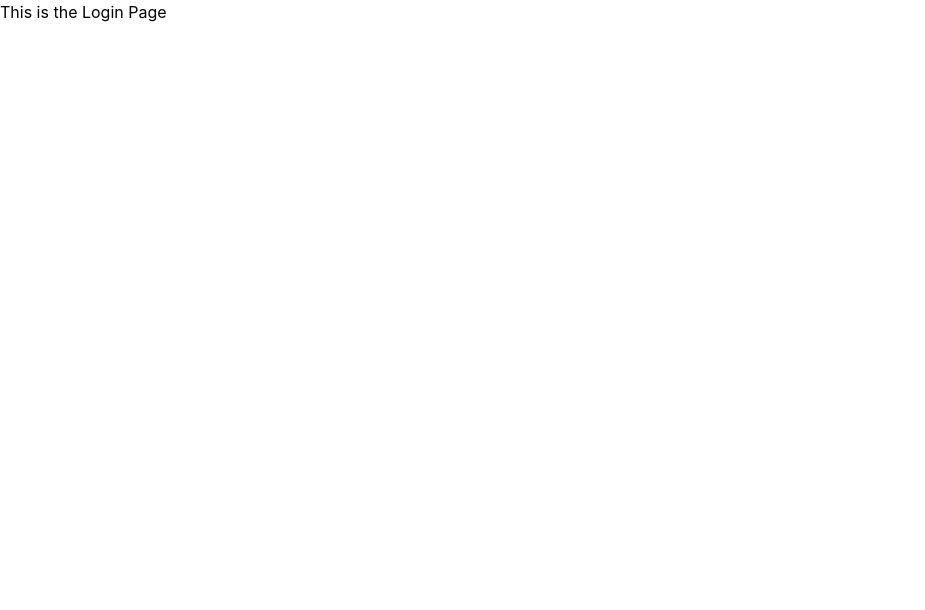
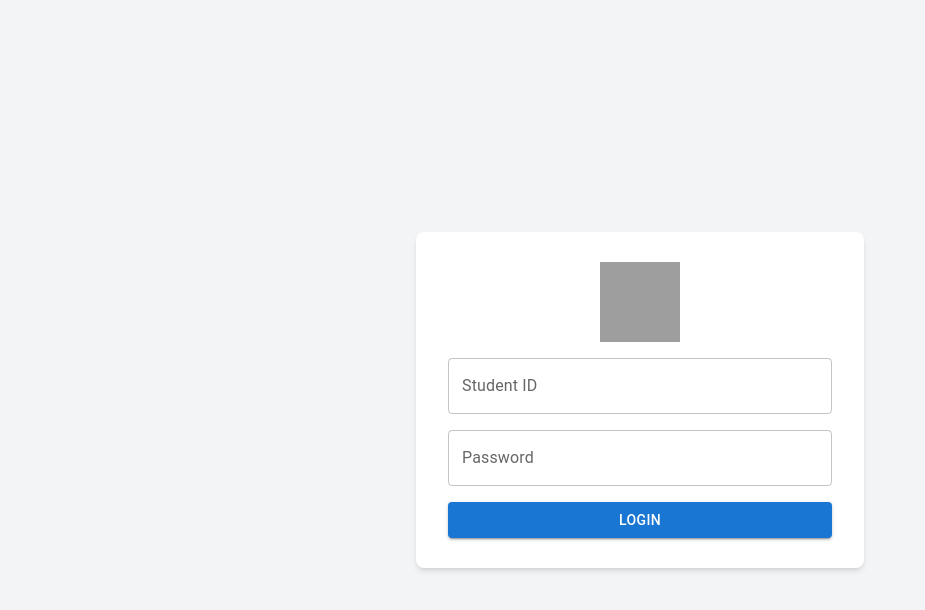
Before and after one commit to CodeSenpay/DSAS-SYSTEM, a React (Vite) app: page /login in a window 1280 px wide. Shown: the top 610 px of the page, without its empty margins (0-925 px from the left). Built offline with nearby package versions, Linux system fonts and the light colour scheme; grey boxes are pictures that could not be loaded.

Commit message:
Added Login Page

```diff
--- a/src/App.tsx
+++ b/src/App.tsx
@@ -7,6 +7,7 @@ import {
   RouterProvider,
 } from "react-router-dom";
 import { ToastContainer } from "react-toastify";
+import Loading from "./components/Loading";
 import LoginPage from "./pages/LoginPage";
 const DashboardPage = lazy(() => import("./pages/DashboardPage"));
 function App() {
@@ -30,7 +31,7 @@ function App() {
         pauseOnHover
         draggable
       />
-      <Suspense fallback={<h1>Loading...</h1>}>
+      <Suspense fallback={<Loading />}>
         <RouterProvider router={router} />
       </Suspense>
     </>
--- a/src/components/Loading.tsx
+++ b/src/components/Loading.tsx
@@ -1,3 +1,9 @@
+import { CircularProgress } from "@mui/material";
+
 export default function Loading() {
-  return <div></div>;
+  return (
+    <div className="width-screen h-screen flex items-center justify-center">
+      <CircularProgress color="success" size={"100px"} />
+    </div>
+  );
 }
--- a/src/pages/DashboardPage.tsx
+++ b/src/pages/DashboardPage.tsx
@@ -2,17 +2,17 @@ import { Button } from "@mui/material";
 
 export default function DashboardPage() {
   return (
-    <div className="max-w-screen h-screen bg-[#f0f2f5] flex flex-col gap-3 items-center justify-center">
-      <div className="flex-1 w-full flex flex-col items-center justify-center gap-3">
+    <div className="max-w-screen h-screen bg-[#f0f2f5] flex flex-col gap-4 items-center justify-start">
+      <div className="w-full h-70 flex flex-col items-center justify-center gap-2">
         <img
           src="../../public/LogoPNG.png"
           alt="logo"
-          className=" h-35 w-35 "
+          className=" h-35 w-35 mt-50"
         />
 
         <h1 className="text-3xl">Welcome User!</h1>
       </div>
-      <div className="flex-2 w-full flex justify-center items-start">
+      <div className=" w-full flex justify-center items-start">
         <Button variant="contained" color="success" className="w-1/3">
           SCHEDULE HERE
         </Button>
--- a/src/pages/LoginPage.tsx
+++ b/src/pages/LoginPage.tsx
@@ -1,5 +1,42 @@
+import { Button, TextField } from "@mui/material";
+
 function LoginPage() {
-  return <div>This is the Login Page</div>;
+  return (
+    <div className="min-h-screen flex items-center justify-center bg-gray-100 px-4">
+      <div className="w-full max-w-md bg-white rounded-lg shadow-md p-6">
+        <form
+          className="flex flex-col justify-center items-center gap-4"
+          style={{ padding: "30px" }}
+        >
+          <img
+            src="../../public/LogoPNG.png"
+            alt="logo"
+            className="w-20 h-20"
+          />
+          <TextField
+            label="Student ID"
+            variant="outlined"
+            type="text"
+            className="w-full max-w-sm"
+          />
+          <TextField
+            label="Password"
+            variant="outlined"
+            type="password"
+            className="w-full max-w-sm"
+          />
+          <Button
+            variant="contained"
+            color="primary"
+            type="submit"
+            className="w-full max-w-sm"
+          >
+            Login
+          </Button>
+        </form>
+      </div>
+    </div>
+  );
 }
 
 export default LoginPage;
```
